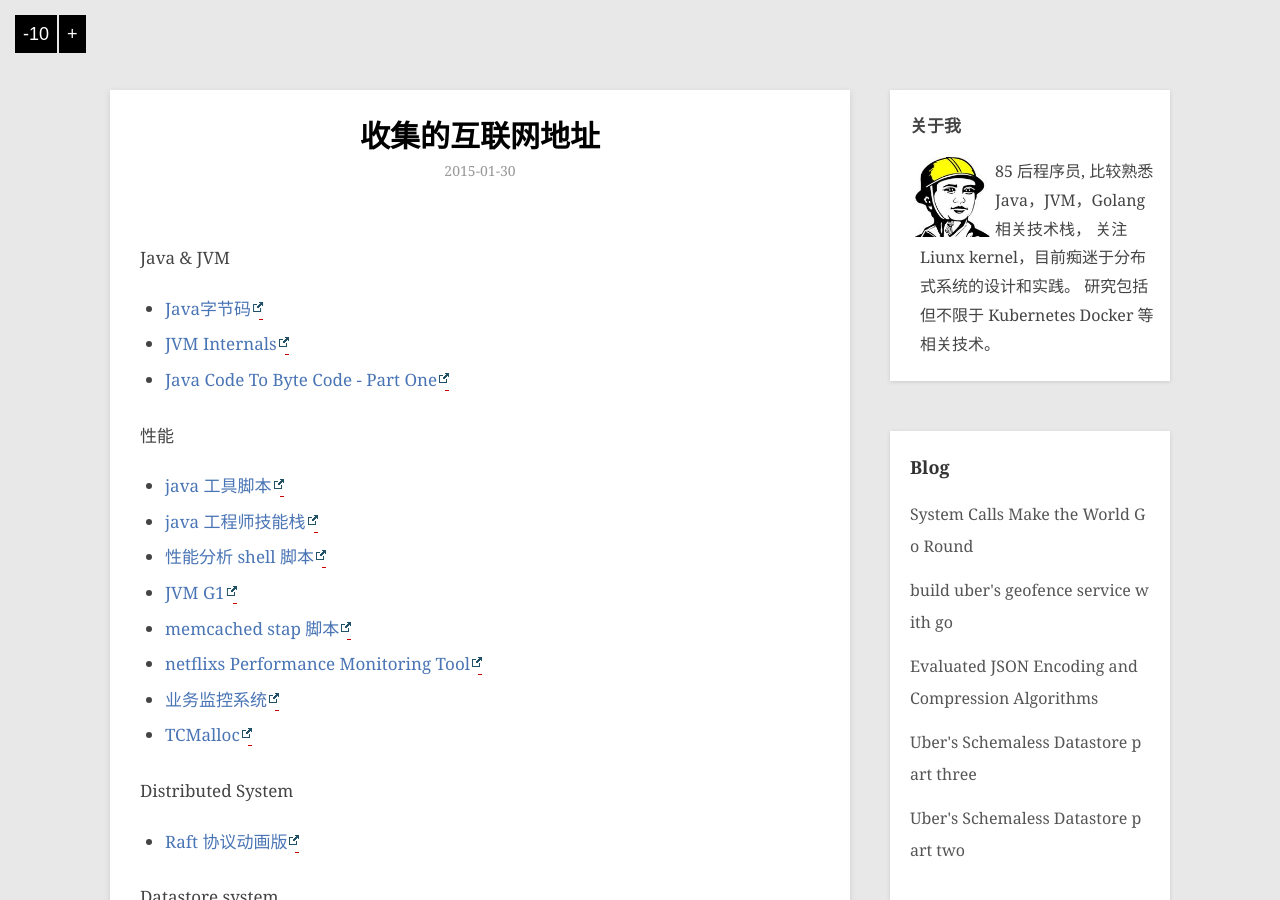
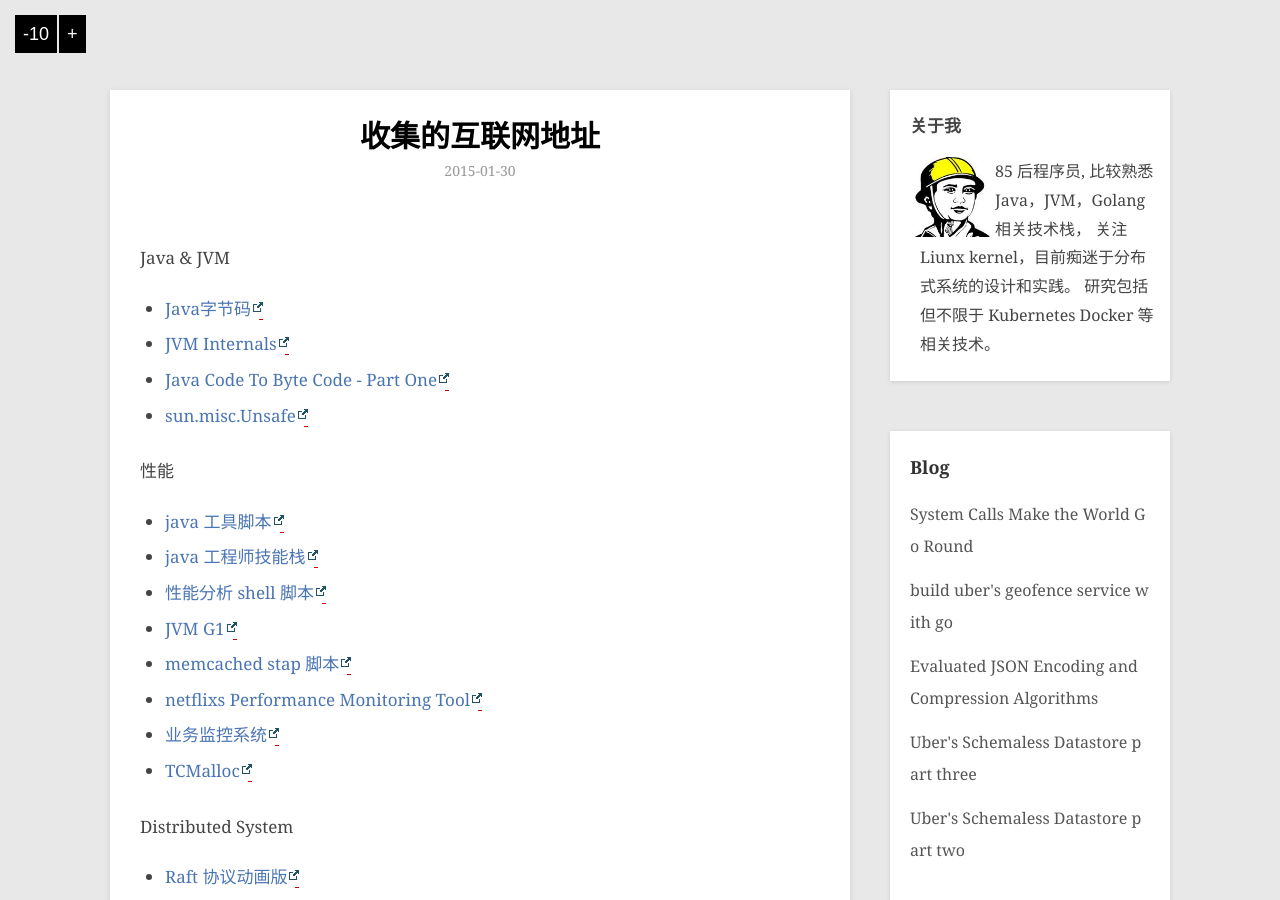
Before and after one commit to hushi55/hushi55.github.io, a Jekyll site: the page built from _posts/blog/2015-01-30-blogs.md, in a window 1280 px wide and 900 px high. Built offline with Jekyll 4.4.1, drawn with Linux system fonts in a browser that asks for light colours; Markdown is read by kramdown in place of the engine named in the settings; comment, search, counter and statistics services are not loaded.

Commit message:
add sun.misc.Unsafe blog

```diff
--- a/_posts/blog/2015-01-30-blogs.md
+++ b/_posts/blog/2015-01-30-blogs.md
@@ -10,6 +10,7 @@ Java & JVM
 - [Java字节码](http://www.infoq.com/cn/articles/Secrets-of-the-Bytecode-Ninjas)
 - [JVM Internals](http://blog.jamesdbloom.com/JVMInternals.html)
 - [Java Code To Byte Code - Part One](http://blog.jamesdbloom.com/JavaCodeToByteCode_PartOne.html)
+- [sun.misc.Unsafe](http://mishadoff.com/blog/java-magic-part-4-sun-dot-misc-dot-unsafe/)
 
  性能
 
```
